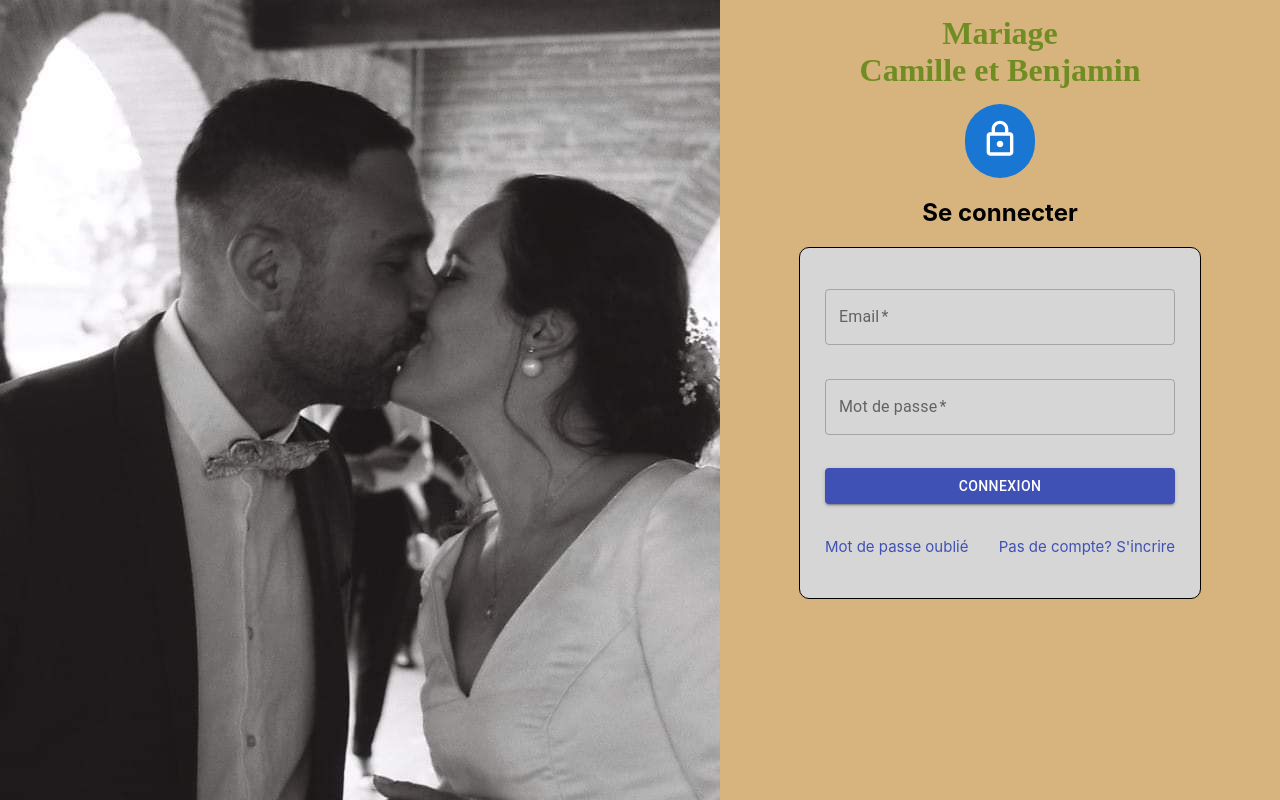
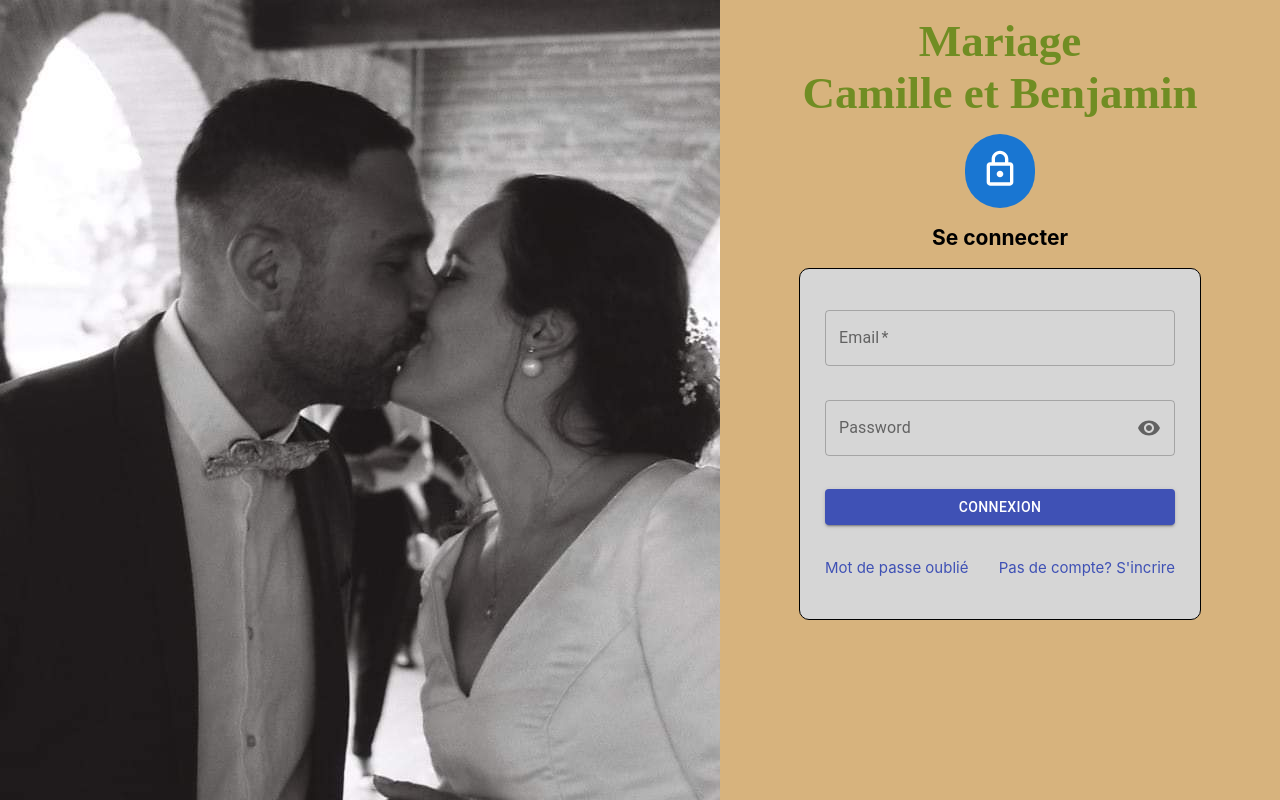
Before and after one commit to BenGex31/weddingguests, a React (Create React App) app: page / in a window 1280 px wide. Shown: the top 800 px of the page. Built offline with nearby package versions, Linux system fonts and the light colour scheme; no server answers; a web font is replaced by a local one.

Commit message:
Update Login.jsx

```diff
--- a/src/pages/Login.jsx
+++ b/src/pages/Login.jsx
@@ -4,7 +4,9 @@ import { AuthContext } from "../components/Auth";
 import Link from "@material-ui/core/Link";
 import LockOutlinedIcon from "@material-ui/icons/LockOutlined";
 import Input from "../components/Input";
+import InputAdornments from "../components/InputAdornmets";
 import Button from "../components/Button";
+import ErrorMessage from "../components/ErrorMessage";
 import "./Login.css";
 import WeddingTitle from "../components/WeddingTitle";
 import firebaseConfig from "../config/firebase";
@@ -12,6 +14,7 @@ import firebaseConfig from "../config/firebase";
 const Login = () => {
   const [email, setEmail] = useState("");
   const [password, setPassword] = useState("");
+  const [passwordVisibility, setPasswordVisibility] = useState(false);
   const [loginError, setLoginError] = useState("");
 
   const onLogin = async () => {
@@ -30,7 +33,20 @@ const Login = () => {
     console.log(email);
   };
 
+  const handleChange = () => (event) => {
+    setPassword(event.target.value);
+  };
+
+  const handleClickShowPassword = () => {
+    setPasswordVisibility(!passwordVisibility);
+  };
+
+  const handleMouseDownPassword = (event) => {
+    event.preventDefault();
+  };
+
   const { currentUser } = useContext(AuthContext);
+
   if (currentUser) {
     return <Redirect to='/home' />;
   }
@@ -39,11 +55,11 @@ const Login = () => {
     <div className='containerMain'>
       <div className='containerLeft'></div>
       <div className='containerRight'>
-        <WeddingTitle />
+        <WeddingTitle size={45} />
         <div className='containerIcon'>
           <LockOutlinedIcon style={{ fontSize: 40, color: "white" }} />
         </div>
-        <h2>Se connecter</h2>
+        <h2 style={{ fontSize: 21 }}>Se connecter</h2>
         <div className='containerForm'>
           <Input
             id='email'
@@ -51,13 +67,18 @@ const Login = () => {
             variant='outlined'
             onChange={handleChangeEmail}
           />
-          <Input
+          <InputAdornments
             id='password'
-            label='Mot de passe'
-            variant='outlined'
-            onChange={(text) => setPassword(text.target.value)}
+            type={passwordVisibility ? "text" : "password"}
+            value={password}
+            onChange={handleChange("password")}
+            onClick={handleClickShowPassword}
+            onMouseDown={handleMouseDownPassword}
+            visibility
           />
-          {loginError ? <div>Erreur identification</div> : null}
+          {loginError ? (
+            <ErrorMessage error={loginError} visible={true} />
+          ) : null}
           <Button
             onClick={onLogin}
             text='Connexion'
```
